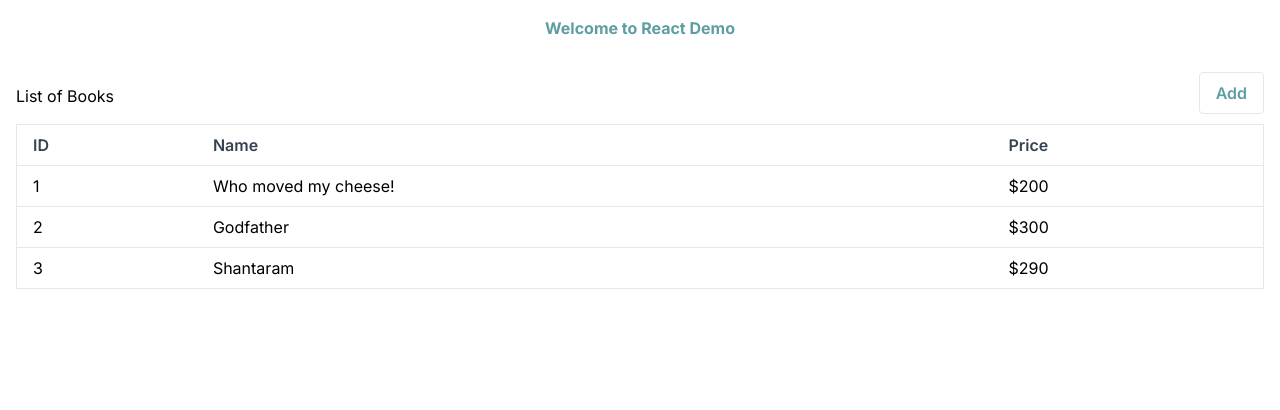
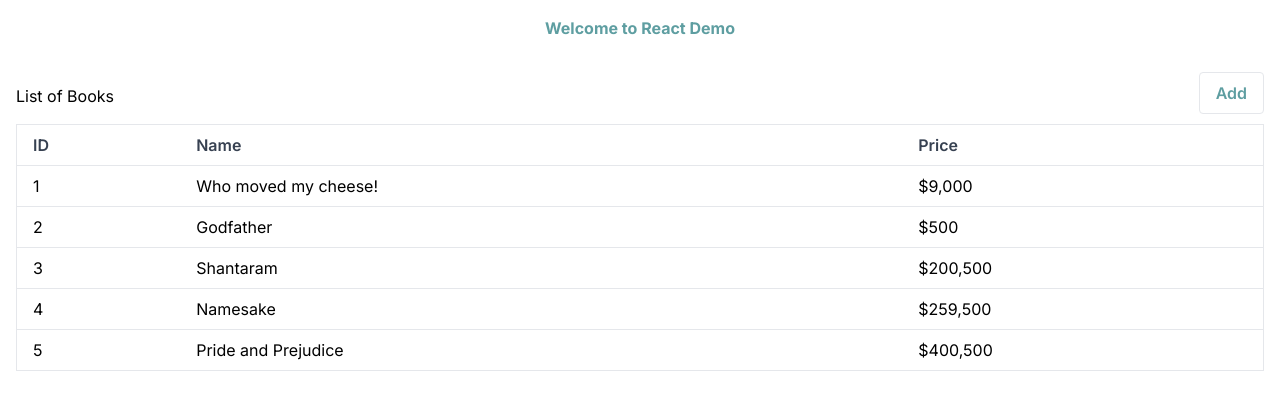
Before and after one commit to NamitaMalik/react-next-tutorial, a Next.js app: page / in a window 1280 px wide. Shown: the top 410 px of the page. Built offline with nearby package versions, Linux system fonts and the light colour scheme.

Commit message:
try useEffect

```diff
--- /dev/null
+++ b/books.json
@@ -0,0 +1,29 @@
+{
+    "books": [
+      {
+        "id": 1,
+        "name": "Who moved my cheese!",
+        "price": 9000
+      },
+      {
+        "id": 2,
+        "name": "Godfather",
+        "price": 500
+      },
+      {
+        "id": 3,
+        "name": "Shantaram",
+        "price": 200500
+      },
+      {
+        "id": 4,
+        "name": "Namesake",
+        "price": 259500
+      },
+      {
+        "id": 5,
+        "name": "Pride and Prejudice",
+        "price": 400500
+      }
+    ]
+  }
--- a/components/bookList.tsx
+++ b/components/bookList.tsx
@@ -1,12 +1,6 @@
 'use client'
-import { useState } from 'react';
+import { useEffect, useState } from 'react';
 import BookRow from './bookRow';
-
-const booksArray = [
-  { id: 1, name: 'Who moved my cheese!', price: 200 },
-  { id: 2, name: 'Godfather', price: 300 },
-  { id: 3, name: 'Shantaram', price: 290 },
-];
 
 const bookListHeader = [
   { key: 'id', label: 'ID' },
@@ -15,10 +9,22 @@ const bookListHeader = [
 ];
 
 const BookList = (props) => {
-  const [books, setBooks] = useState(booksArray);
+  const [books, setBooks] = useState<any[]>([]);
+
+  // [] in the below function tells react that run the effect only when component is mounted
+    useEffect(() => {
+      const fetchBooks = async () => {
+        const response = await fetch('/api/books');
+        const books = await response.json();
+        setBooks(books);
+      }
+      fetchBooks();
+    }, []);
+
   const addBook = () => {
     setBooks([...books, { id: 0, name: 'Placeholder', price: 0 }])
-  }
+  };
+
   return (<div className="mt-4 p-4">
     <div className='mb-3'>
     <button className='float-right bg-transparent text-cadet-blue font-semibold py-2 px-4 border rounded' onClick={addBook}>Add</button>
--- /dev/null
+++ b/pages/api/books/[id].js
@@ -0,0 +1,22 @@
+import path from "path";
+import fs from "fs";
+const { promisify } = require("util");
+
+const readFile = promisify(fs.readFile);
+const delay = (ms) => new Promise((resolve) => setTimeout(resolve, ms));
+
+export default async function userHandler(req, res) {
+  const id = parseInt(req?.query?.id);
+  const jsonFile = path.resolve("./", "books.json");
+  const readFileData = await readFile(jsonFile);
+  await delay(1000);
+  const books = JSON.parse(readFileData).books;
+  const house = books.find((rec) => rec.id === id);
+  if (house) {
+    res.setHeader("Content-Type", "application/json");
+    res.status(200).json(house);
+  } else {
+    res.status(404).send("house not found");
+  }
+  console.log(`GET /api/books/${id} status: 200`);
+}
--- /dev/null
+++ b/pages/api/books/index.js
@@ -0,0 +1,57 @@
+import path from "path";
+import fs from "fs";
+
+const { promisify } = require("util");
+const readFile = promisify(fs.readFile);
+const writeFile = promisify(fs.writeFile);
+const delay = (ms) => new Promise((resolve) => setTimeout(resolve, ms));
+
+export default async function handler(req, res) {
+  const method = req?.method;
+  const jsonFile = path.resolve("./", "books.json");
+  const readFileData = await readFile(jsonFile);
+  const books = JSON.parse(readFileData).books;
+  await delay(1000);
+
+  switch (method) {
+    case "GET":
+      try {
+        if (!books) {
+          res.status(404).send("Error: Request failed with status code 404");
+        } else {
+          res.setHeader("Content-Type", "application/json");
+          res.status(200).send(JSON.stringify(books, null, 2));
+          console.log("GET /api/books  status: 200");
+        }
+      } catch (e) {
+        console.log("/api/books error:", e);
+      }
+      break;
+
+    case "POST":
+      try {
+        const recordFromBody = req?.body;
+        recordFromBody.id = Math.max(...books.map((h) => h.id)) + 1;
+        const newbooksArray = [...books, recordFromBody];
+        writeFile(
+          jsonFile,
+          JSON.stringify(
+            {
+              books: newbooksArray,
+            },
+            null,
+            2
+          )
+        );
+        res.status(200).json(recordFromBody);
+        console.log(`POST /api/books status: 200`);
+      } catch (e) {
+        console.log("/api/books POST error:", e);
+      }
+      break;
+
+    default:
+      res.setHeader("Allow", ["GET", "PUT"]);
+      res.status(405).end(`Method ${method} Not Allowed`);
+  }
+}
```
